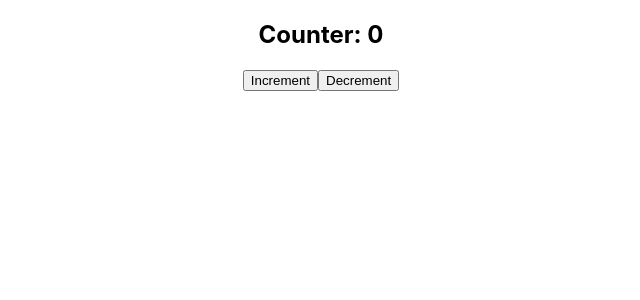
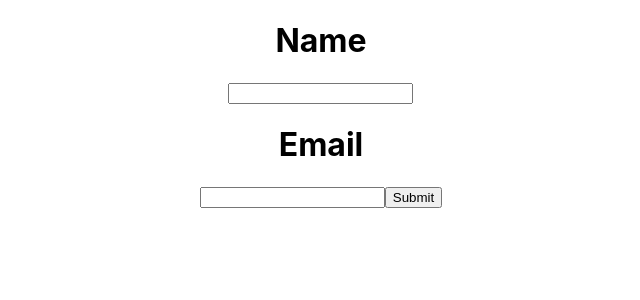
Before and after one commit to CodeCraftersGPT/tileskart3, a React (Create React App) app: page / in a window 1280 px wide. Shown: the top 300 px of the page, without its empty margins (319-959 px from the left). Built offline with nearby package versions, Linux system fonts and the light colour scheme.

Commit message:
19-Lifting-State-up

```diff
--- a/src/App.js
+++ b/src/App.js
@@ -8,9 +8,7 @@ import ConditionalRendering from './Components/ConditionalRendering';
 import BookList from './Components/BookList';
 import CounterClass from './Components/CounterClass';
 import LifeCycle from './Components/LifeCycle';
-
-
-
+import UserFormLS from './Components/WithLiftStateUp/UserFormLS';
 const employee ={
   name:"John",
   age:30,
@@ -27,7 +25,8 @@ const employee ={
 function App() {
   return (
     <div className="App" style={{ display: 'flex', justifyContent: 'center' }} >
-      <LifeCycle/>
+      <UserFormLS/>
+      {/* <LifeCycle/> */}
       {/* <CounterClass/> */}
       {/* <BookList/> */}
 
--- /dev/null
+++ b/src/Components/WithLiftStateUp/TextInputLS.js
@@ -0,0 +1,24 @@
+// Define TextInputLS component which takes label,value,onValueChange as props
+
+
+import React from "react";
+
+function TextInputLS({ label, value, onValueChange }) {
+
+    function handleChange(e) {
+        onValueChange(e.target.value);
+    }
+
+    return (
+        <>
+        <h1>{label}</h1>
+        <input
+            type="text"
+            value={value}
+            onChange={handleChange}
+        />
+        </>
+    );
+    }
+
+    export default TextInputLS;
--- /dev/null
+++ b/src/Components/WithLiftStateUp/UserFormLS.js
@@ -0,0 +1,37 @@
+// import the TextInputLS
+// define the state for name and email
+// create a function to handle the name and email change
+// pass the name and email to the TextInputLS component
+// handle submit function to submit the form
+
+import React, { useState } from "react";
+import TextInputLS from "./TextInputLS";
+
+function UserFormLS() {
+    const [name, setName] = useState("");
+    const [email, setEmail] = useState("");
+
+    function handleNameChange(name) {
+        setName(name);
+    }
+
+    function handleEmailChange(email) {
+        setEmail(email);
+    }
+
+    function handleSubmit() {
+        console.log("Name:", name);
+        console.log("Email:", email);
+        // we can send the data to the server
+    }
+
+    return (
+        <div>
+        <TextInputLS label="Name" value={name} onValueChange={handleNameChange} />
+        <TextInputLS label="Email" value={email} onValueChange={handleEmailChange} />
+        <button onClick={handleSubmit}>Submit</button>
+        </div>
+    );
+}
+
+export default UserFormLS;
```
Also changed, not shown: src/Components/WithOutLiftState/TextInput.js (added, +18 -0 lines), src/Components/WithOutLiftState/UserForm.js (added, +23 -0 lines).
